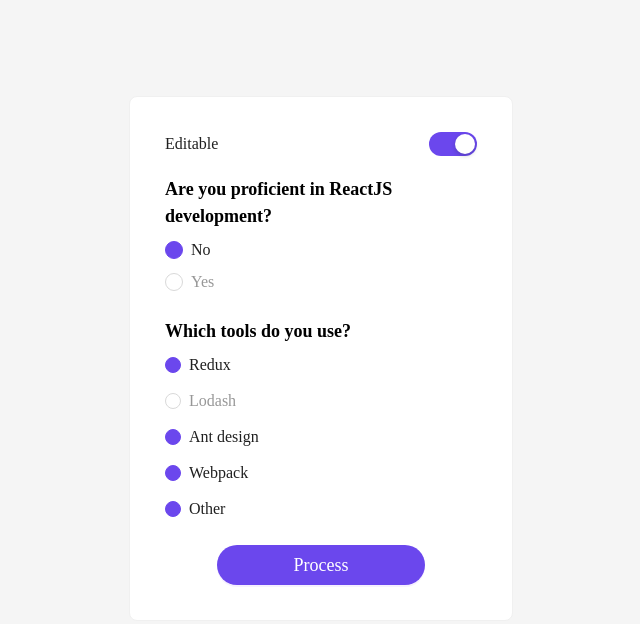
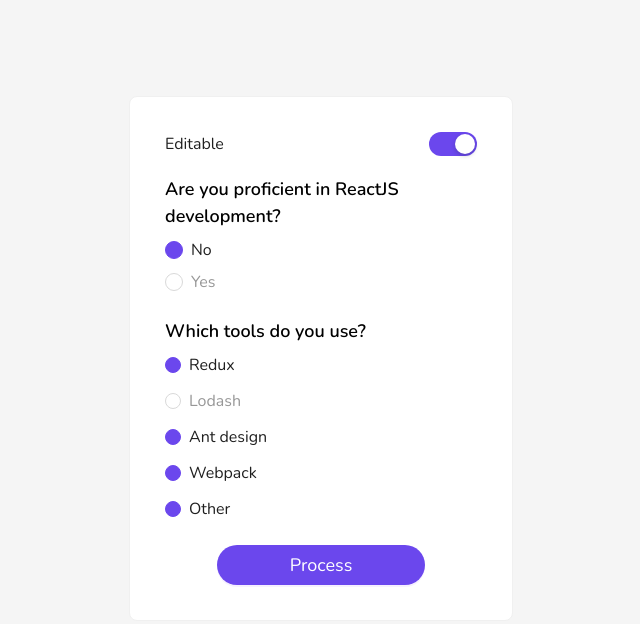
Before and after one commit to ken999999999999999/virgo-group-react-assessment, a Next.js app: page / in a window 1280 px wide. Shown: the top 624 px of the page, without its empty margins (319-959 px from the left). Built offline with nearby package versions, Linux system fonts and the light colour scheme.

Commit message:
change font family

```diff
--- a/src/styles/globals.css
+++ b/src/styles/globals.css
@@ -1,3 +1,4 @@
+@import url("https://fonts.googleapis.com/css2?family=Nunito:ital,wght@0,200..1000;1,200..1000&display=swap");
 @tailwind base;
 @tailwind components;
 @tailwind utilities;
@@ -42,6 +43,11 @@
   font-weight: 600;
 }
 
+.sub-label .ant-form-item-label > label {
+  font-weight: lighter;
+  color: #979797 !important;
+}
+
 .ant-layout-content {
   min-height: 100vh !important;
 }
```
